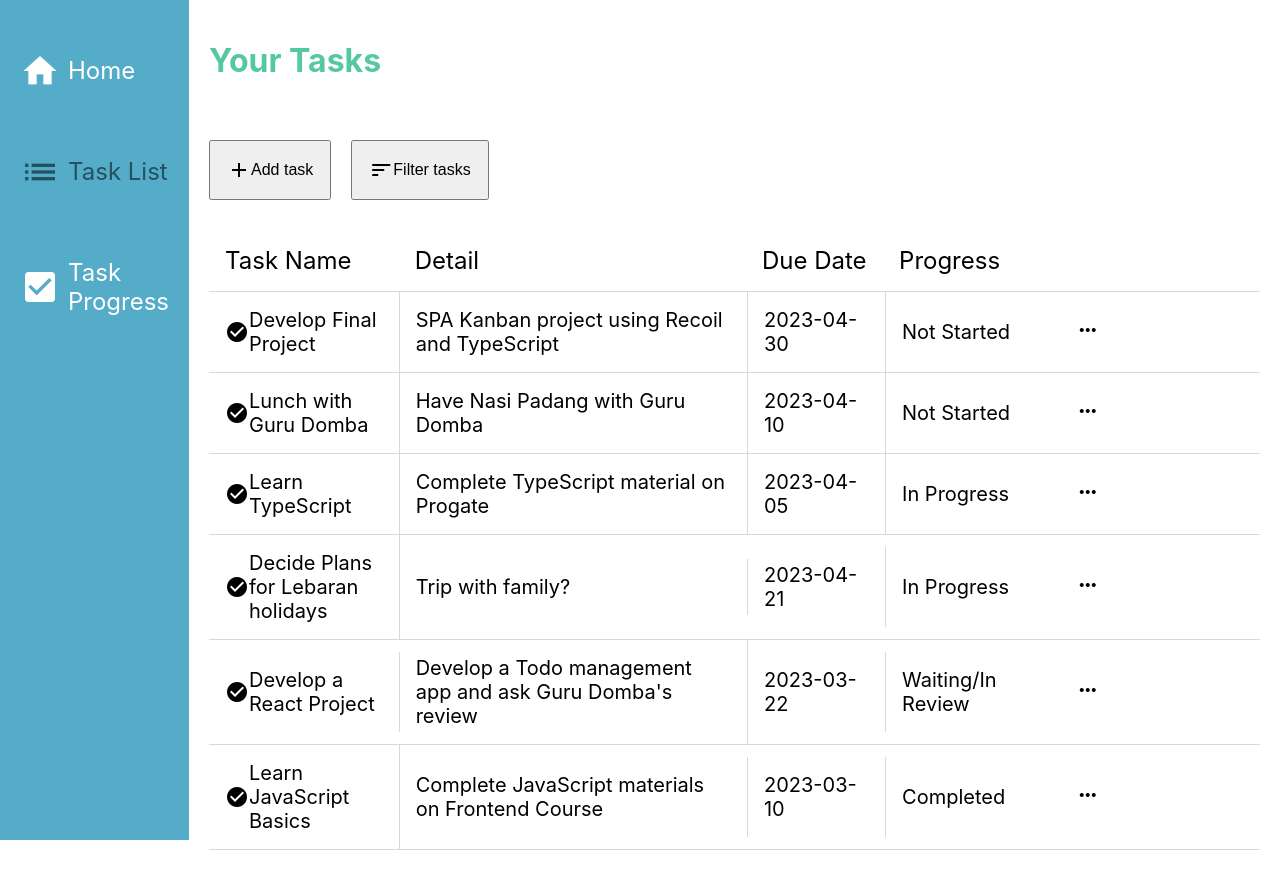
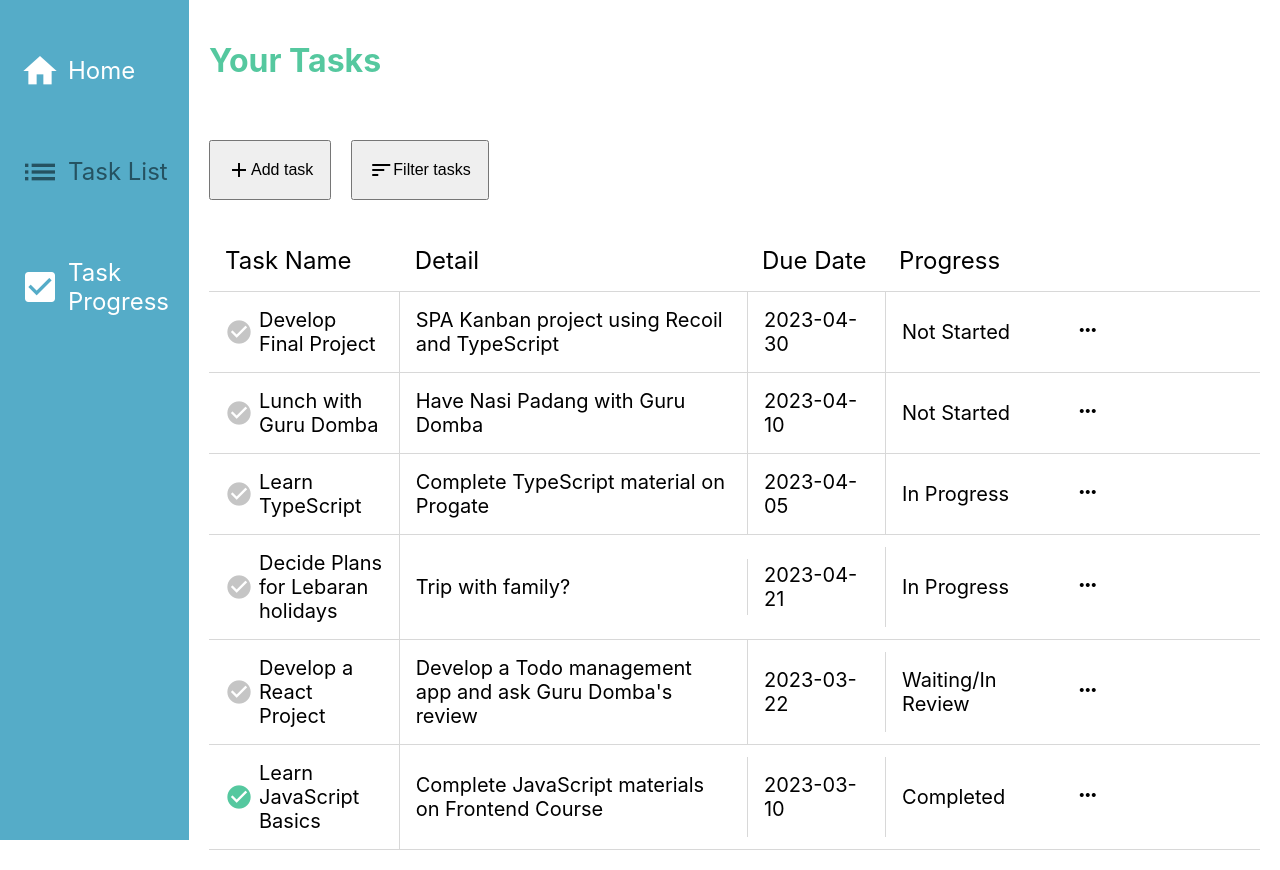
Before and after one commit to FachrielDzikri30/kanban, a React (Vite) app: page /task-list in a window 1280 px wide. Built offline with nearby package versions, Linux system fonts and the light colour scheme.

Commit message:
Develop complete feature

```diff
--- a/src/features/tasks/components/TaskList/TaskListItem.tsx
+++ b/src/features/tasks/components/TaskList/TaskListItem.tsx
@@ -4,9 +4,26 @@
     TASK_PROGRESS_STATUS,
     TASK_PROGRESS_ID,
 } from '../../../../constants/app'
+import { useRecoilState } from 'recoil'
+import { tasksState } from '../../TaskAtoms'
 
 interface TaskListItemProps {
   task: Task
+}
+
+const getIconStyle = (progressOrder: number): React.CSSProperties => {
+    const color: '#55C89F' | '#C5C5C5' =
+        progressOrder === TASK_PROGRESS_ID.COMPLETED ? '#55C89F' : '#C5C5C5'
+
+    const cursor: 'default' | 'pointer' =
+        progressOrder === TASK_PROGRESS_ID.COMPLETED ? 'default' : 'pointer'
+
+    return {
+        color,
+        cursor,
+        fontSize: '28px',
+        marginRight: '6px',
+    }
 }
 
 const getProgressCategory = (progressOrder: number): string => {
@@ -25,10 +42,26 @@
   }
 
 const TaskListItem = ({ task }: TaskListItemProps): JSX.Element => {
+  const [tasks, setTasks] = useRecoilState<Task[]> (tasksState)
+
+  const completeTask = (taskId: number): void => {
+    const updateTasks: Task[] = tasks.map((task) => task.id === taskId ?
+        { ...task, progressOrder: TASK_PROGRESS_ID.COMPLETED} : task,
+    )
+    setTasks(updateTasks)
+  }
+
   return (
     <div style={styles.tableBody}>
       <div style={styles.tableBodyTaskTitle}>
-        <span className="material-icons">check_circle</span>
+        <span
+            className="material-icons"
+            style={getIconStyle(task.progressOrder)}
+            onClick={(): void => {
+                completeTask(task.id)
+            }}>
+                check_circle
+            </span>
         {task.title}
       </div>
       <div style={styles.tableBodyDetail}>{task.detail}</div>
--- a/src/features/tasks/components/TaskProgress/TaskCard.tsx
+++ b/src/features/tasks/components/TaskProgress/TaskCard.tsx
@@ -1,9 +1,25 @@
 import React from 'react'
 import type { Task, CSSProperties } from '../../../../types'
 import { TASK_PROGRESS_ID } from '../../../../constants/app'
+import { useRecoilState } from 'recoil'
+import { tasksState } from '../../TaskAtoms'
 
 interface TaskCardProps {
   task: Task
+}
+
+const getIconStyle = (progressOrder: number): React.CSSProperties => {
+  const color: '#55C89F' | '#C5C5C5' =
+    progressOrder === TASK_PROGRESS_ID.COMPLETED ? '#55C89F' : '#C5C5C5'
+
+  const cursor: 'default' | 'pointer' =
+    progressOrder == TASK_PROGRESS_ID.COMPLETED ? 'default' : 'pointer'
+
+  return {
+    color,
+    cursor,
+    fontSize: '28px',
+  }
 }
 
 const getArrowPositionStyle = (progressOrder: number): React.CSSProperties => {
@@ -16,10 +32,25 @@
 }
 
 const TaskCard = ({ task }: TaskCardProps): JSX.Element => {
+  const [tasks, setTasks] = useRecoilState<Task[]> (tasksState)
+
+  const completeTask = (taskId: number): void => {
+    const updateTasks: Task[] = tasks.map((task) =>
+      task.id === taskId ? { ...task, progressOrder: TASK_PROGRESS_ID.COMPLETED}: task,
+    )
+    setTasks(updateTasks)
+  }
   return (
     <div style={styles.taskCard}>
       <div style={styles.taskIcons}>
-        <div className="material-icons">check_circle</div>
+        <div
+          className="material-icons"
+          style={getIconStyle(task.progressOrder)}
+          onClick={(): void => {
+            completeTask(task.id)
+          }}>
+            check_circle
+        </div>
         <div className="material-icons" style={styles.menuIcon}>
           more_vert
         </div>
```
